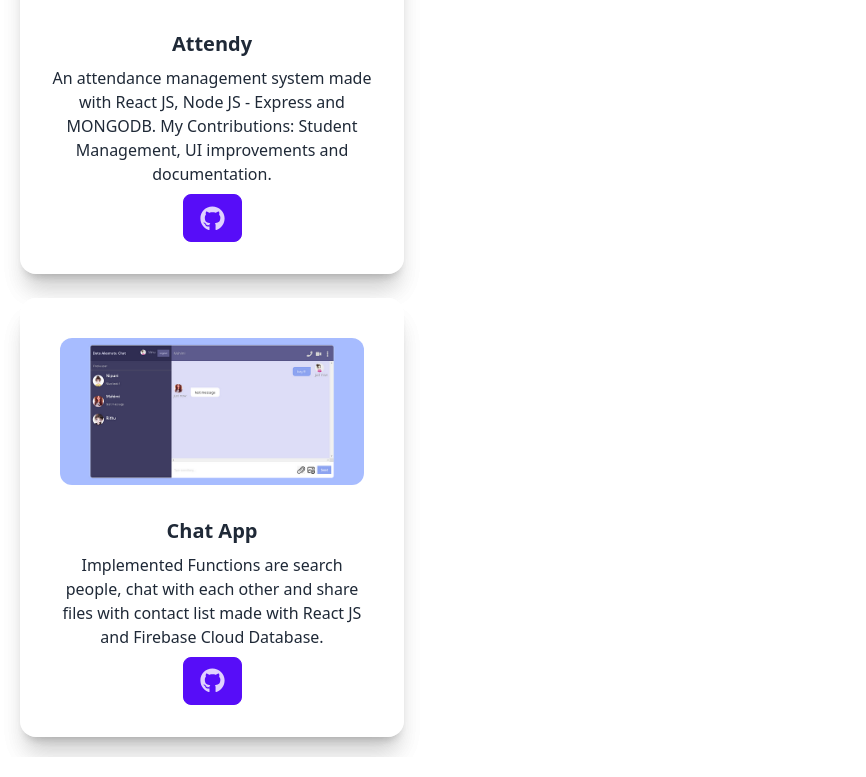
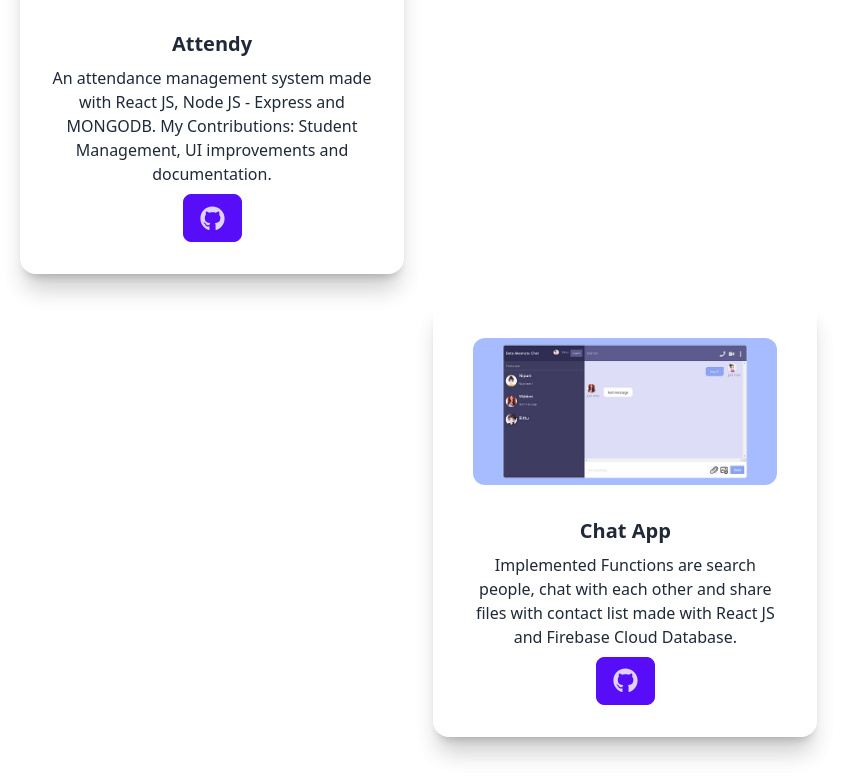
Before and after one commit to Amaya-2001/My-Portfolio, a React (Create React App) app: page /project in a window 1280 px wide. Shown: the part 678-1455 px from the top of the page, without its empty margins (0-866 px from the left). Built offline with nearby package versions, Linux system fonts and the light colour scheme.

Commit message:
changed the project card dispersion.

```diff
--- a/src/components/Project.js
+++ b/src/components/Project.js
@@ -16,7 +16,7 @@ function Project() {
       <div class="grid grid-cols-1 gap-4 md:grid-cols-2 lg:grid-cols-3 gap-6 mt-5 ml-5 mr-5">
         <div class="col-span-1">
           <div className="card w-96 bg-base-100 shadow-xl ">
-            {/* ... Card 1 content ... */}
+            {/* ... project 1 content ... */}
             <div class="row-start-1 col-start-2 col-span-4 ... sm:mt-5">
               <div className="card w-96 bg-base-100 shadow-xl ">
                 <figure className="px-10 pt-10">
@@ -45,9 +45,9 @@ function Project() {
         </div>
         <div class="col-span-1">
           <div className="card w-96 bg-base-100 shadow-xl">
-            {/* ... Card 2 content ... */}
+            {/* ... project 2 content ... */}
 
-            <div className="row-start-1 col-end-7 col-span-2 ... sm:mt-5 sm:mr-20">
+            <div className="row-start-2 col-end-7 col-span-2 ... sm:mt-5 sm:mr-20">
               <div className="card w-96 bg-base-100 shadow-xl">
                 <figure className="px-10 pt-10">
                   <img src={academic} alt="academic" className="rounded-xl" />
@@ -79,8 +79,8 @@ function Project() {
         </div>
         <div class="col-span-1">
           <div className="card w-96 bg-base-100 shadow-xl ">
-            {/* ... Card 3 content ... */}
-            <div class="col-start-1 col-end-3 ... ">
+            {/* ... project 3 content ... */}
+            <div class="lg:col-start-4 lg:col-end-5 ... ">
               <div className="card w-96 bg-base-100 shadow-xl ">
                 <figure className="px-10 pt-10">
                   <img src={todoapp} alt="todo-app" className="rounded-xl" />
@@ -107,10 +107,10 @@ function Project() {
             </div>
           </div>
         </div>
-        <div class="col-span-1 sm:mb-5">
+        <div class="col-span-1 lg:row-start-2 lg:col-start-2 lg:col-end-5 sm:mb-10">
           <div className="card w-96 bg-base-100 shadow-xl ">
-            {/* ... Card 4 content ... */}
-            <div class="col-end-6 col-span-2 ...">
+            {/* ... project 4 content ... */}
+            <div class=" col-end-6 col-span-2 ...">
               <div className="card w-96 bg-base-100 shadow-xl ">
                 <figure className="px-10 pt-10">
                   <img src={chatapp} alt="chatapp" className="rounded-xl" />
```
